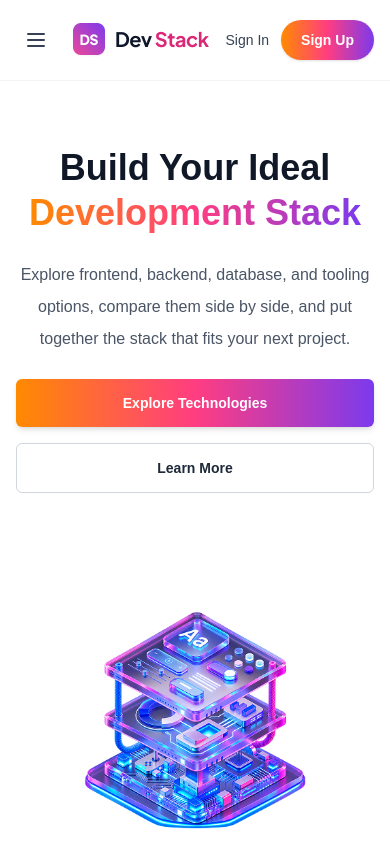
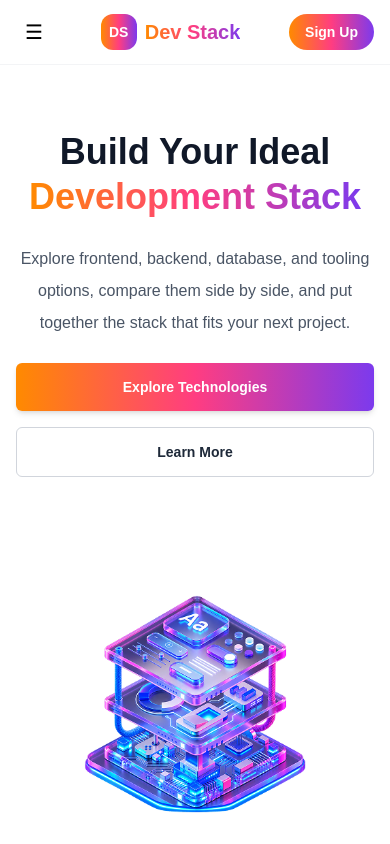
Before and after one commit to Amena-Begum/Dev-Stack, a React (Vite) app: page / in a window 390 px wide. Shown: the top 844 px of the page. Built offline with nearby package versions, Linux system fonts and the light colour scheme.

Commit message:
edit navbar code

```diff
--- a/src/components/Navbar.jsx
+++ b/src/components/Navbar.jsx
@@ -1,5 +1,4 @@
 import { useState } from "react";
-import logo from "../assets/logo-text.png";
 
 function Navbar() {
   const [isMenuOpen, setIsMenuOpen] = useState(false);
@@ -14,103 +13,102 @@ function Navbar() {
 
   return (
     <header className="sticky top-0 z-50 bg-white border-b border-gray-100">
-            <nav className="max-w-7xl mx-auto px-4 sm:px-6 lg:px-8">
-
-                {/* Main Navbar */}
-                <div className="h-20 flex items-center justify-between">
+      <nav className="max-w-7xl mx-auto px-4 h-16 flex items-center justify-between">
 
         {/* Mobile Hamburger */}
         <button
           onClick={() => setIsMenuOpen(!isMenuOpen)}
-                        className="lg:hidden p-2 text-gray-700 hover:bg-gray-100 rounded-lg"
+          className="lg:hidden w-9 h-9 flex items-center justify-center rounded-lg text-xl hover:bg-gray-100 transition"
           aria-label="Toggle menu"
         >
-                        {isMenuOpen ? (
-                            <svg
-                                className="w-6 h-6"
-                                fill="none"
-                                stroke="currentColor"
-                                viewBox="0 0 24 24"
-                            >
-                                <path
-                                    strokeLinecap="round"
-                                    strokeLinejoin="round"
-                                    strokeWidth="2"
-                                    d="M6 18L18 6M6 6l12 12"
-                                />
-                            </svg>
-                        ) : (
-                            <svg
-                                className="w-6 h-6"
-                                fill="none"
-                                stroke="currentColor"
-                                viewBox="0 0 24 24"
-                            >
-                                <path
-                                    strokeLinecap="round"
-                                    strokeLinejoin="round"
-                                    strokeWidth="2"
-                                    d="M4 6h16M4 12h16M4 18h16"
-                                />
-                            </svg>
-                        )}
+          {isMenuOpen ? "✕" : "☰"}
         </button>
 
         {/* Brand */}
-                    <a href="#home" className="flex items-center">
-                        <img
-                            src={logo}
-                            alt="Dev Stack"
-                            className="h-9 w-auto"
-                        />
+        <a
+          href="#home"
+          className="flex items-center gap-2"
+          onClick={() => setIsMenuOpen(false)}
+        >
+          {/* Logo */}
+          <div
+            className="w-9 h-9 rounded-xl flex items-center justify-center text-white text-sm font-bold"
+            style={{
+              background: "var(--brand-gradient)",
+            }}
+          >
+            DS
+          </div>
+
+          {/* Brand Name */}
+          <span
+            className="text-xl font-bold"
+            style={{
+              background: "var(--brand-gradient)",
+              WebkitBackgroundClip: "text",
+              WebkitTextFillColor: "transparent",
+            }}
+          >
+            Dev Stack
+          </span>
         </a>
 
         {/* Desktop Navigation */}
-                    <div className="hidden lg:flex items-center gap-8">
+        <div className="hidden lg:flex items-center gap-7">
           {navLinks.map((link) => (
             <a
               key={link.name}
               href={link.href}
-                                className="text-sm font-medium text-gray-700 hover:text-gray-950 transition-colors"
+              className="text-sm font-medium text-gray-600 hover:text-gray-900 transition"
             >
               {link.name}
             </a>
           ))}
         </div>
 
-                    {/*Buttons*/}
-                    <div className="flex items-center gap-3">
-                        <button className="text-sm font-medium text-gray-700 hover:text-gray-950 transition-colors">
+        {/* Auth Buttons */}
+        <div className="flex items-center gap-2">
+
+          {/* Sign In */}
+          <button className="hidden sm:block px-4 py-2 text-sm font-medium text-gray-700 hover:text-black transition">
             Sign In
           </button>
 
+          {/* Sign Up */}
           <button
-                            className="px-5 py-2.5 rounded-full text-sm font-semibold text-white shadow-sm hover:opacity-90 transition-opacity"
-                            style={{ background: "var(--brand-gradient)" }}
+            className="px-4 py-2 rounded-full text-sm font-semibold text-white hover:opacity-90 transition"
+            style={{
+              background: "var(--brand-gradient)",
+            }}
           >
             Sign Up
           </button>
+
         </div>
-                </div>
+      </nav>
 
       {/* Mobile Menu */}
       {isMenuOpen && (
-                    <div className="lg:hidden border-t border-gray-100 py-4">
+        <div className="lg:hidden border-t border-gray-100 bg-white">
+          <div className="max-w-7xl mx-auto px-4 py-4">
+
             <div className="flex flex-col gap-1">
               {navLinks.map((link) => (
                 <a
                   key={link.name}
                   href={link.href}
                   onClick={() => setIsMenuOpen(false)}
-                                    className="px-3 py-3 rounded-lg text-sm font-medium text-gray-700 hover:bg-gray-50"
+                  className="px-3 py-3 rounded-lg text-sm font-medium text-gray-700 hover:bg-gray-50 hover:text-black transition"
                 >
                   {link.name}
                 </a>
               ))}
             </div>
+
+          </div>
         </div>
       )}
-            </nav>
+
     </header>
   );
 }
```
Lines whose indentation alone changed are shown as unchanged.
